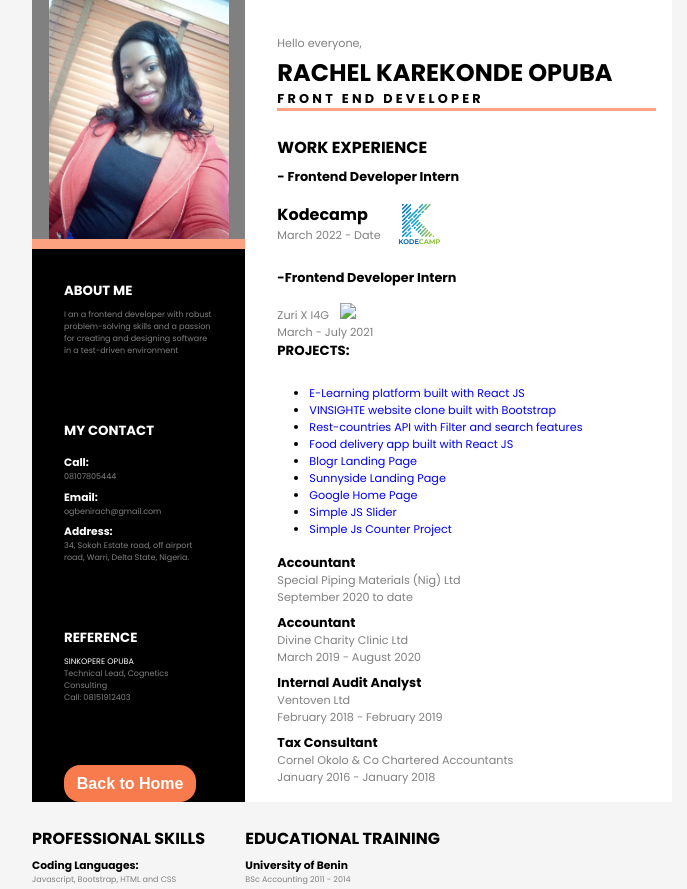
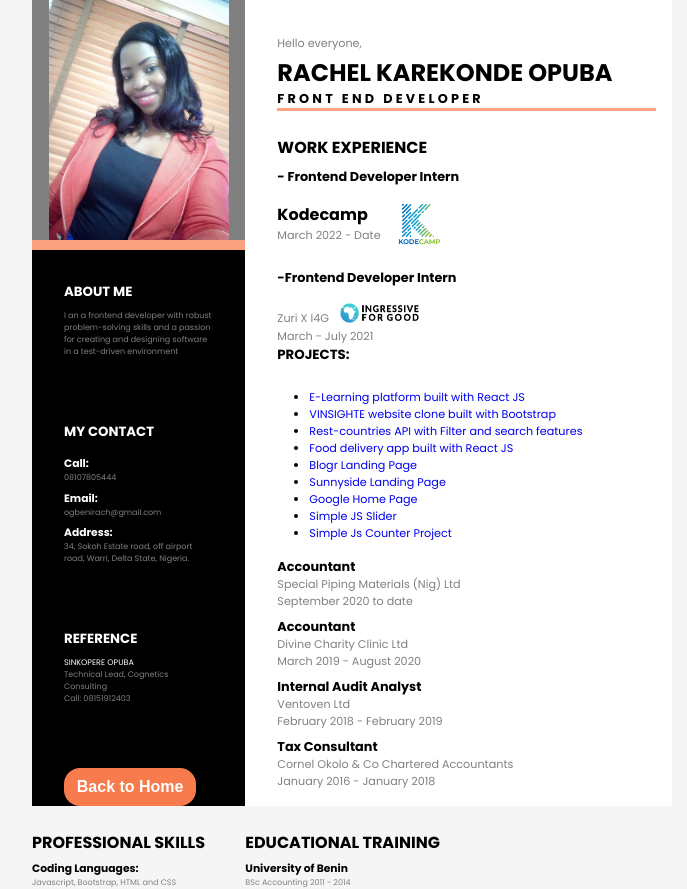
Before and after one commit to RachelOpuba/Portfolio, a plain HTML site: page resume.html in a window 1280 px wide. Shown: the whole page, without its empty margins (288-975 px from the left). Drawn offline with Linux system fonts and the light colour scheme.

Commit message:
Further changes to image path

```diff
--- a/resume.html
+++ b/resume.html
@@ -86,7 +86,7 @@
                 Zuri X I4G
                 <span
                   ><a href="https://training.zuri.team/" target="_blank"
-                    ><img src="I4G-Logo-Color-Cropped.png" class="logo" /></a
+                    ><img src="images/I4G-Logo-Color-Cropped.png" class="logo" /></a
                 ></span>
               </p>
               <p>March - July 2021</p>
```
